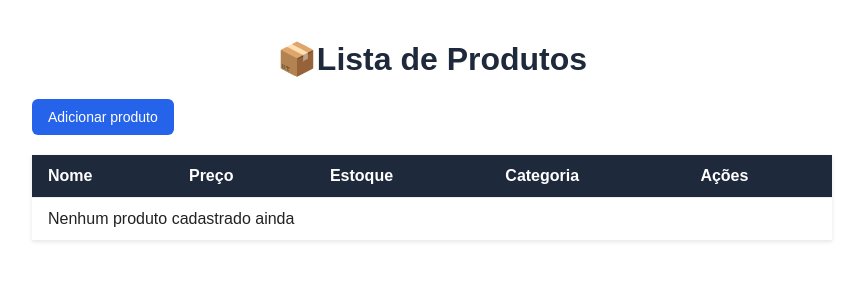
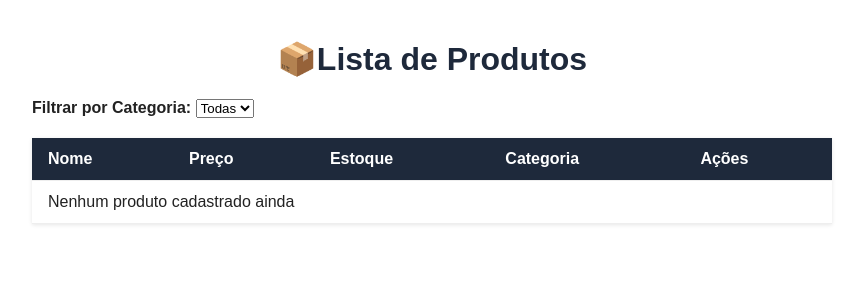
Before and after one commit to luzkaum/estoque-django, a Django app: page / in a window 1280 px wide. Shown: the top 300 px of the page, without its empty margins (208-1071 px from the left). Run offline with Django 5.2, Linux system fonts and the light colour scheme; data that the repository does not hold is empty.

Commit message:
New: Dropdown para filtro de categoria

```diff
--- a/produtos/templates/produtos/lista.html
+++ b/produtos/templates/produtos/lista.html
@@ -8,7 +8,15 @@
 </head>
 <body>
     <h1>📦Lista de Produtos</h1>
-    <p><a class="btn" href="{%url 'criar_produto'%}">Adicionar produto</a></p>
+    <form method="get">
+        <label for="categoria"><strong>Filtrar por Categoria:</strong></label>
+        <select name="categoria" id="categoria" onchange="this.form.submit()">
+            <option value="">Todas</option>
+            {% for categoria in categorias %}
+                <option value="{{categoria.id}}" {% if categoria.id|stringformat:"s" == categoria_ativa %}selected{% endif %}>{{categoria.nome}}</option>
+            {% endfor %}
+        </select>
+    </form>
     <table>
         <thead>
             <tr>
--- a/produtos/views.py
+++ b/produtos/views.py
@@ -1,10 +1,19 @@
 from django.shortcuts import render, redirect, get_object_or_404
-from .models import Produto
+from .models import Produto, Categoria
 from .forms import ProdutoForm
 
 def listar_produtos(request):
     produtos = Produto.objects.all()
-    return render(request, 'produtos/lista.html', {'produtos': produtos})
+    categorias= Categoria.objects.all()
+    categoria_id = request.GET.get('categoria')
+    if categoria_id:
+        produtos = produtos.filter(categoria_id = categoria_id)
+    return render(request, 'produtos/lista.html',
+    {
+        'produtos': produtos,
+        'categorias': categorias,
+        'categoria_ativa':categoria_id
+    })
 
 def criar_produto(request):
     if request.method == 'POST':
```
